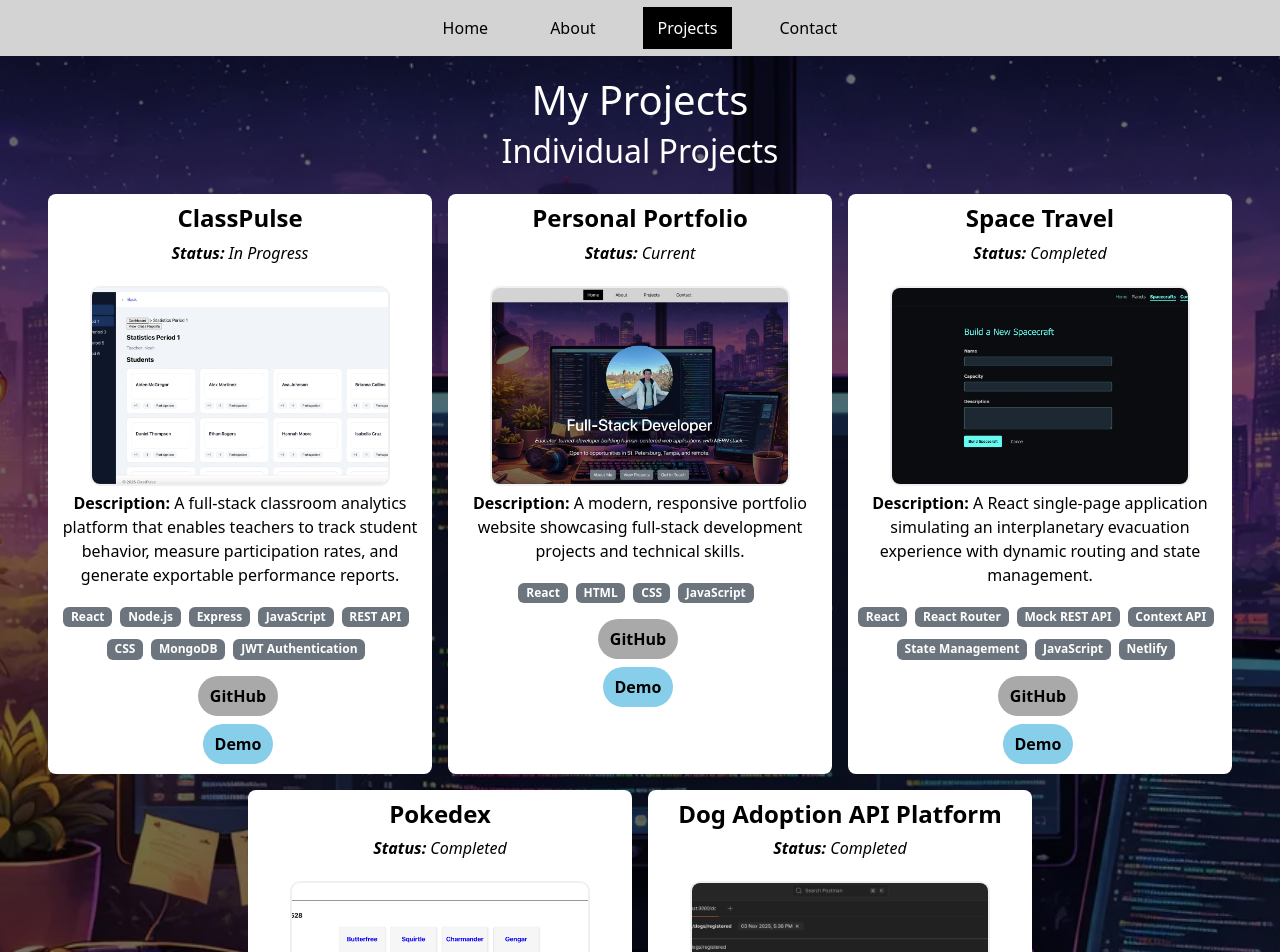
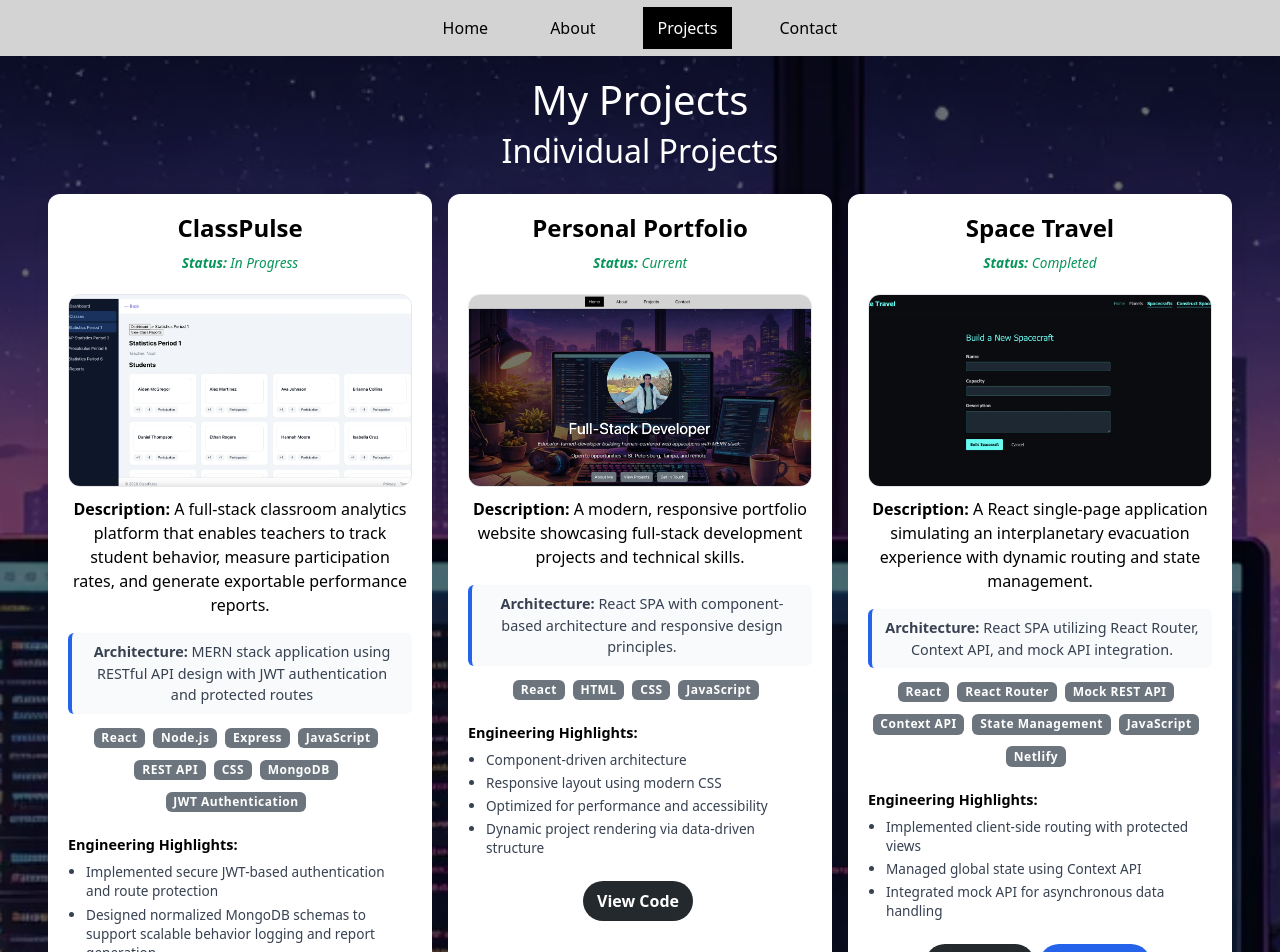
Before and after one commit to triscravello/tristan-portfolio-site, a React (Vite) app: page /projects in a window 1280 px wide. Shown: the top 952 px of the page. Built offline with nearby package versions, Linux system fonts and the light colour scheme.

Commit message:
Update ProjectCard rendering with architecture, highlights, and metadata support

```diff
--- a/src/components/ProjectCard.css
+++ b/src/components/ProjectCard.css
@@ -1,59 +1,114 @@
 .project-card {
-    padding: 10px;
-    background-color: #fff;
+    padding: 20px;
+    background-color: #ffffff;
     color: black;
-    border-radius: 8px;
+    border-radius: 12px;
     flex: 0 1 calc(33.333% - 32px);
     min-width: 250px;
+    box-shadow: 0 8px 20px rgba(0, 0, 0, 0.05);
+    transition: transform 0.25s ease, box-shadow 0.25s ease;
+}
+
+.project-card:hover {
+    transform: translateY(-6px);
+    box-shadow: 0 12px 28px rgba(0, 0, 0, 0.12);
 }
 
 .project-card .github-link,
 .project-card .live-site-link {
     text-decoration: none;
-    font-weight: bold;
-    padding: 8px 12px;
+    font-weight: 600;
+    padding: 8px 14px;
     border-radius: 20px;
     display: inline-block;
     margin: 8px 4px 0 0;
+    transition: background-color 0.2s ease;
 }
 
 .project-card .github-link {
-    color: black;
-    background-color: darkgrey;
+    color: white;
+    background-color: #24292e;
 }
 
 .project-card .live-site-link {
-    color: black;
-    background-color: skyblue;
+    color: white;
+    background-color: #2563eb;
 }
 
 .project-card .github-link:hover {
-    background-color: gray;
+    background-color: #1b1f23;
 }
 
 .project-card .live-site-link:hover {
-    background-color: steelblue;
+    background-color: #1d4ed8;
 }
 
 .project-card h3 {
     font-size: 1.5em;
-    margin-bottom: 8px;
+    margin-bottom: 10px;
 }
 
 .project-image {
     width: 100%;
-    max-width: 300px;
-    height: 200px;
+    aspect-ratio: 16 / 9;
     object-fit: cover;
-    border-radius: 10px;
-    margin: 5px 0;
-    border: 2px solid #f0f0f0
+    border-radius: 12px;
+    margin: 10px 0;
+    border: 1px solid #e5e7eb;
 }
 
-#project-title {
-    text-align: center;
-    font-size: 1.5em;
-    margin-bottom: 8px;
+.project-status {
+    font-size: 0.85rem;
+    margin-bottom: 10px;
+}
+
+.project-status em {
+    color: #059559;
+}
+
+.tech-badges .badge {
+    font-size: 0.75rem;
+    letter-spacing: 0.5px;
+}
+
+.project-architecture {
+    font-size: 0.9rem;
+    margin: 10px 0;
+    padding: 8px 12px;
+    background-color: #f9fafb;
+    border-left: 4px solid #2563eb;
+    border-radius: 6px;
+    color: #374151;
+}
+
+.project-highlights {
+    margin-top: 12px;
+    text-align: left;
+}
+
+.project-highlights ul {
+    padding-left: 18px;
+    margin-top: 6px;
+}
+
+.project-highlights li {
+    font-size: 0.85rem;
+    margin-bottom: 4px;
+    color: #374151;
+    line-height: 1.4;
+}
+
+.project-highlights strong {
+    font-size: 0.9rem;
+}
+
+.demo-note {
+    font-size: 0.8rem;
+    margin-top: 10px;
+    color: #6b7280;
+    background-color: #f3f4f6;
+    padding: 6px 10px;
+    border-radius: 6px;
 }
 
 @media (max-width: 600px) {
--- a/src/components/ProjectCard.jsx
+++ b/src/components/ProjectCard.jsx
@@ -4,26 +4,85 @@ import './ProjectCard.css';
 function ProjectCard({ project }) {
     return (
         <div className='project-card text-center'>
-            <h3 id='project-title'><strong>{project.title}</strong></h3>
+            <h3 className='project-title'>
+                <strong>{project.title}</strong>
+            </h3>
+
             {project.status && (
-                <p id='project-status'>
-                    <em><strong>Status: </strong>{project.status}</em>
+                <p className='project-status'>
+                    <em><strong>Status:</strong> {project.status}</em>
                 </p>
             )}
+
             {project.image && (
-                <img src={project.image} alt={`Screenshot of ${project.title}`} className='project-image' loading='lazy' />
+                <img
+                    src={project.image}
+                    alt={`${project.title} application interface preview`}
+                    className='project-image'
+                    loading='lazy'
+                />
             )}
-            <p><strong>Description: </strong>{project.description}</p>
-            <div className='tech-badges'>
-                {project.technologies.map((tech, index) => (
-                    <span key={index} className='badge bg-secondary me-2 mb-2'>
-                        {tech.replace(',', '').trim()}
-                    </span>
-                ))}
+
+            <p>
+                <strong>Description:</strong> {project.description}
+            </p>
+
+            {project.architecture && (
+                <p className="project-architecture">
+                    <strong>Architecture:</strong> {project.architecture}
+                </p>
+            )}
+
+            {project.technologies && (
+                <div className='tech-badges'>
+                    {project.technologies.map((tech) => (
+                        <span key={tech} className='badge bg-secondary me-2 mb-2'>
+                            {tech}
+                        </span>
+                    ))}
+                </div>
+            )}
+
+            {project.highlights && (
+                <div className="project-highlights">
+                    <strong>Engineering Highlights:</strong>
+                    <ul>
+                        {project.highlights.map((item) => (
+                            <li key={item}>{item}</li>
+                        ))}
+                    </ul>
+                </div>
+            )}
+
+            <div className="project-links">
+                <a
+                    className='github-link'
+                    href={project.github}
+                    target="_blank"
+                    rel="noopener noreferrer"
+                    aria-label={`View ${project.title} source code on GitHub`}
+                >
+                    View Code
+                </a>
+
+                {project.demo && (
+                    <a
+                        className='live-site-link'
+                        href={project.demo}
+                        target='_blank'
+                        rel='noopener noreferrer'
+                        aria-label={`View ${project.title} live demo`}
+                    >
+                        Live Demo
+                    </a>
+                )}
             </div>
-            <a className='github-link' href={project.github} target="_blank" rel="noreferrer">GitHub</a>
-            <br />
-            <a className='live-site-link' href={project.demo} target="_blank" rel="noreferrer">Demo</a>
+
+            {project.demoNote && (
+                <p className='demo-note'>
+                    <em>{project.demoNote}</em>
+                </p>
+            )}
         </div>
     );
 }
```
